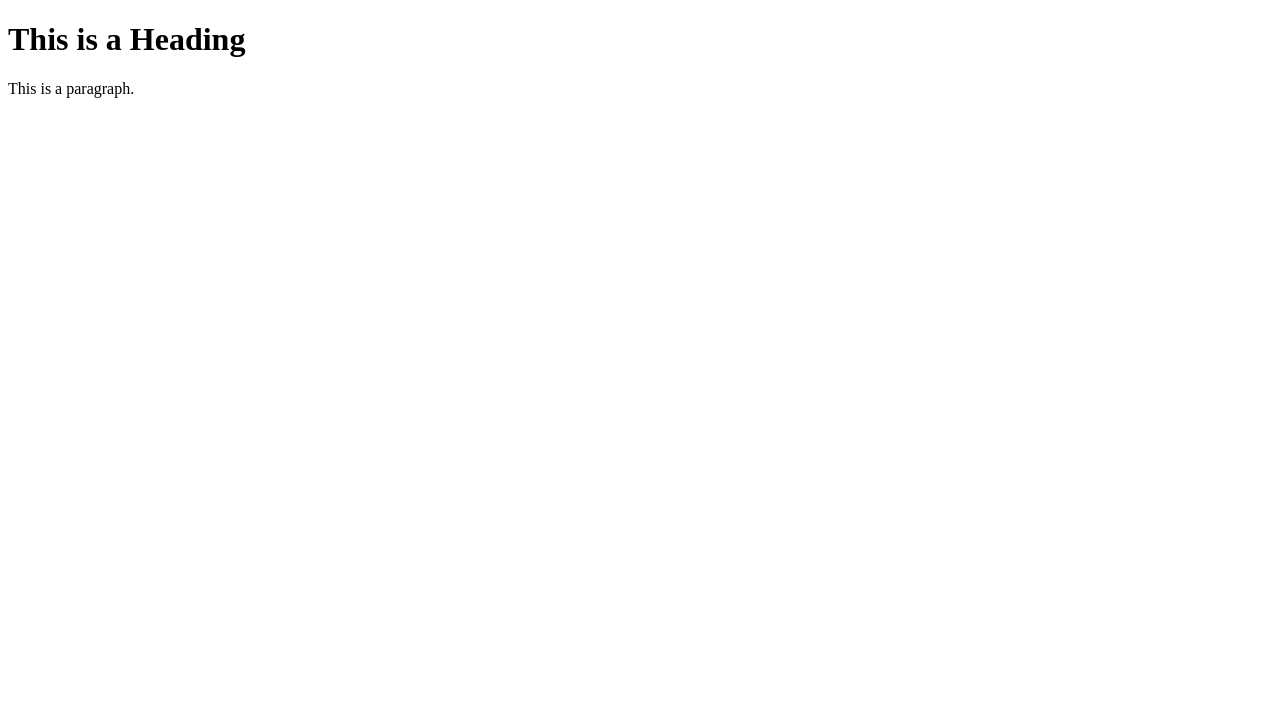
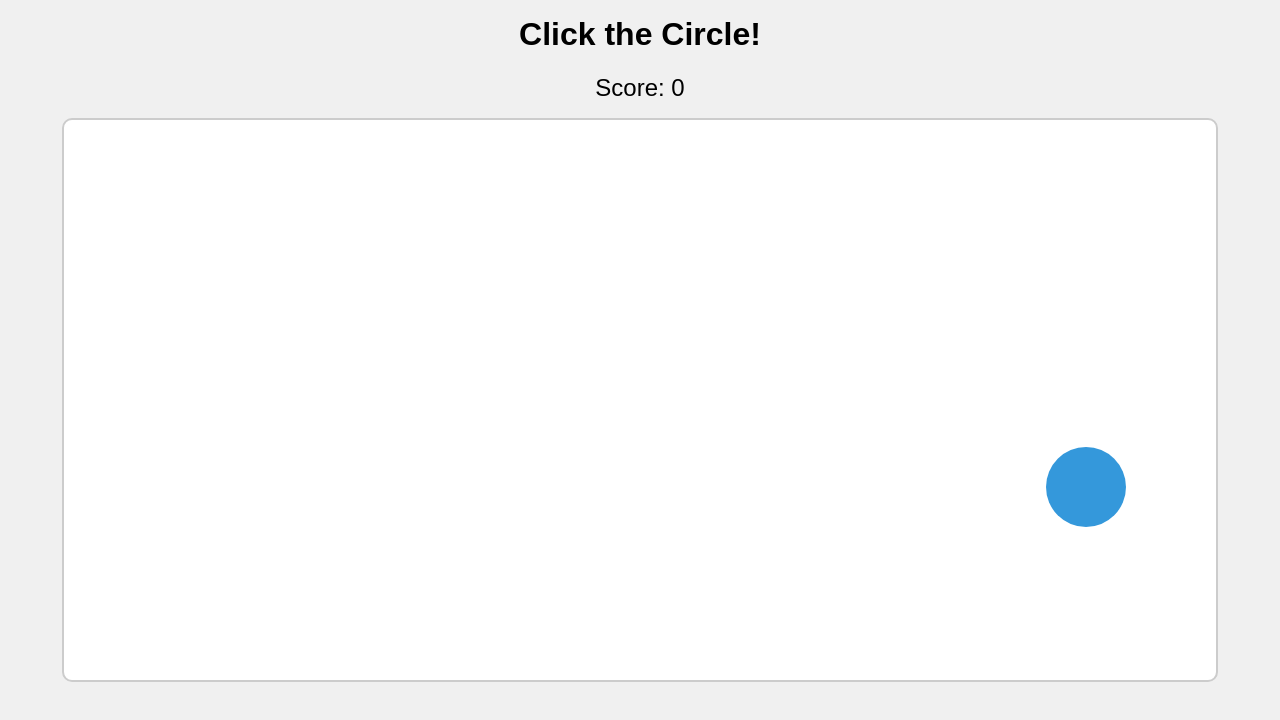
Before and after one commit to vadymps/test, a website: page index.html in a window 1280 px wide. Drawn offline with Linux system fonts and the light colour scheme.

Commit message:
circle game

```diff
--- a/index.html
+++ b/index.html
@@ -1,13 +1,99 @@
 <!DOCTYPE html>
-<html lang="de">
+<html lang="en">
+<head>
+  <meta charset="UTF-8">
+  <title>Click the Circle Game</title>
+  <meta name="viewport" content="width=device-width, initial-scale=1.0">
+  <style>
+    html, body {
+      margin: 0;
+      padding: 0;
+      font-family: sans-serif;
+      background: #f0f0f0;
+    }
 
-<head>
-    <title>Page Title</title>
+    h1 {
+      text-align: center;
+      margin-top: 1rem;
+      font-size: 2rem;
+    }
+
+    #score {
+      text-align: center;
+      font-size: 1.5rem;
+      margin-bottom: 1rem;
+    }
+
+    #gameArea {
+      position: relative;
+      width: 90%;
+      height: 70vh;
+      margin: 0 auto;
+      background: white;
+      border: 2px solid #ccc;
+      border-radius: 10px;
+      overflow: hidden;
+    }
+
+    #circle {
+      position: absolute;
+      width: 10vw;
+      height: 10vw;
+      max-width: 80px;
+      max-height: 80px;
+      min-width: 40px;
+      min-height: 40px;
+      background: #3498db;
+      border-radius: 50%;
+      cursor: pointer;
+      transition: top 0.2s, left 0.2s;
+    }
+
+    @media (max-width: 600px) {
+      h1 {
+        font-size: 1.5rem;
+      }
+
+      #score {
+        font-size: 1.2rem;
+      }
+    }
+  </style>
 </head>
+<body>
 
-<body>
-    <h1>This is a Heading</h1>
-    <p>This is a paragraph.</p>
+<h1>Click the Circle!</h1>
+<div id="score">Score: 0</div>
+<div id="gameArea">
+  <div id="circle"></div>
+</div>
+
+<script>
+  const circle = document.getElementById('circle');
+  const scoreDisplay = document.getElementById('score');
+  const gameArea = document.getElementById('gameArea');
+  let score = 0;
+
+  function moveCircle() {
+    const circleSize = circle.offsetWidth;
+    const maxX = gameArea.clientWidth - circleSize;
+    const maxY = gameArea.clientHeight - circleSize;
+    const x = Math.random() * maxX;
+    const y = Math.random() * maxY;
+    circle.style.left = `${x}px`;
+    circle.style.top = `${y}px`;
+  }
+
+  circle.addEventListener('click', () => {
+    score++;
+    scoreDisplay.textContent = `Score: ${score}`;
+    moveCircle();
+  });
+
+  // Ensure position is updated after styles are fully loaded
+  window.addEventListener('load', moveCircle);
+  window.addEventListener('resize', moveCircle);
+</script>
+
 </body>
-
 </html>
```
